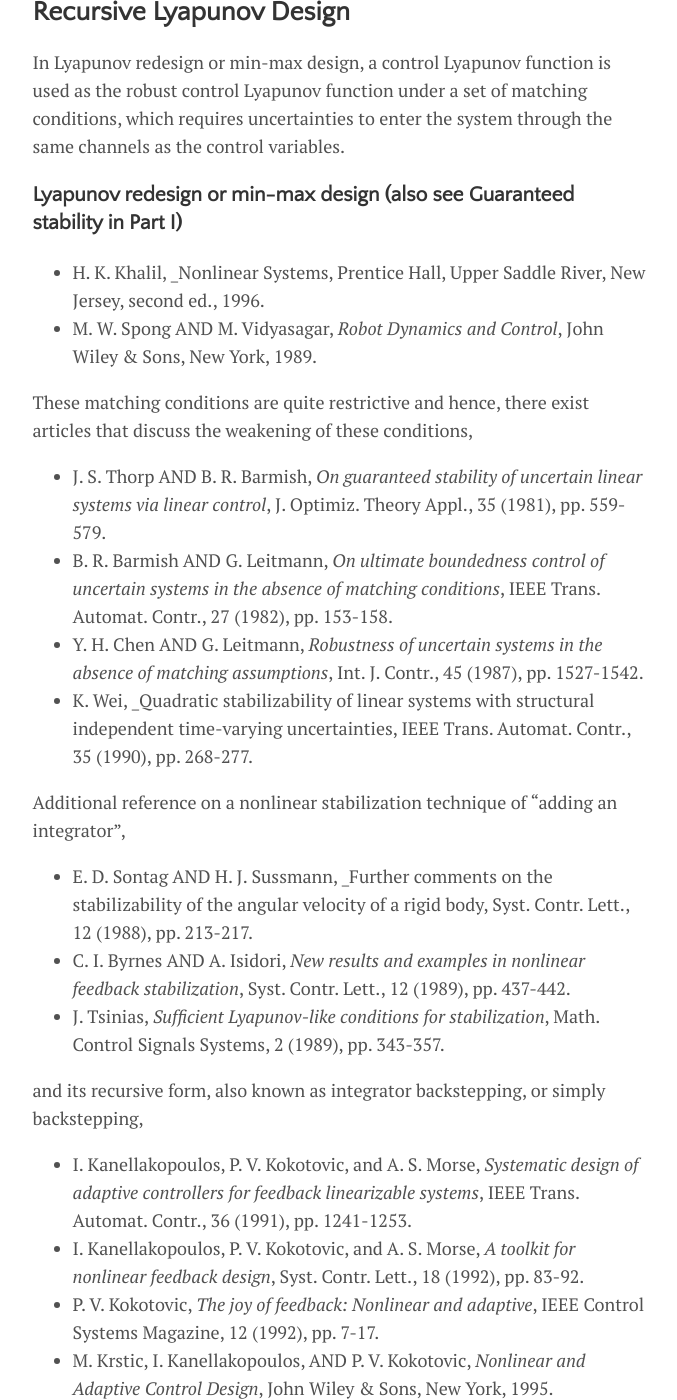
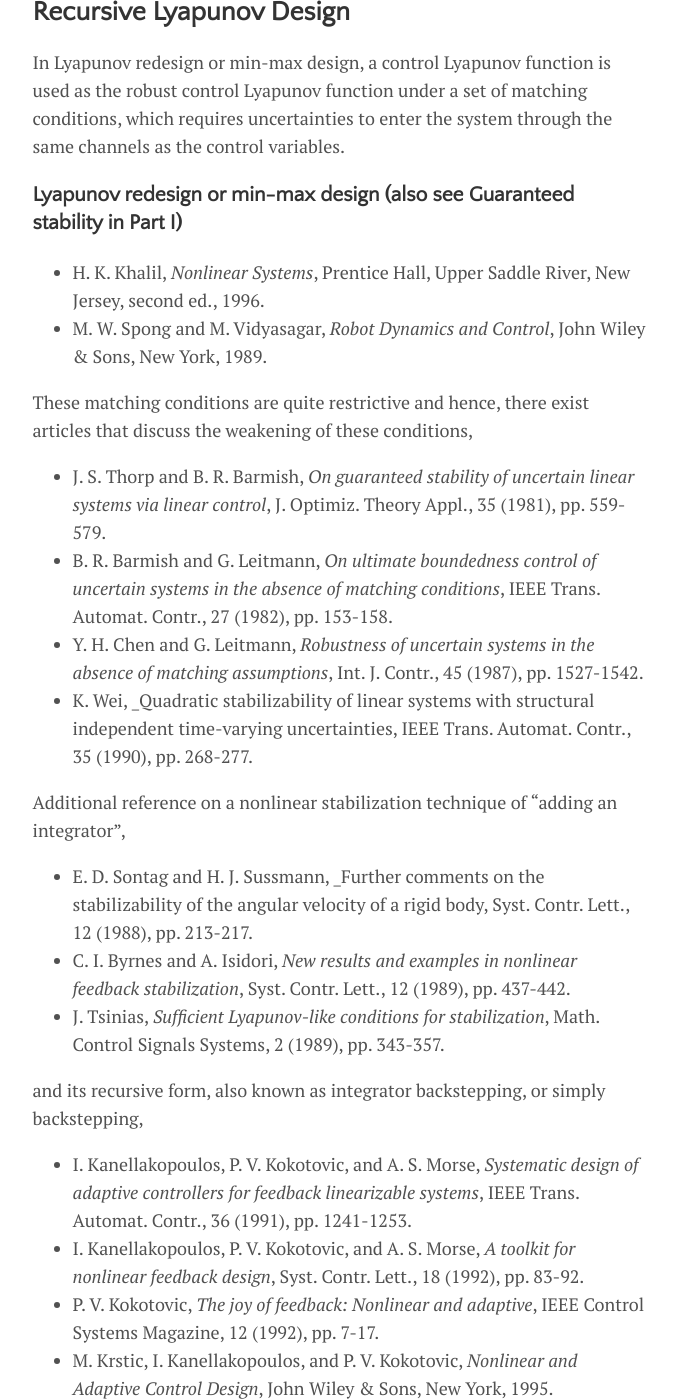
Before and after one commit to CheeGY/cheegy.github.io, a Jekyll site: the page built from _posts/2021-01-11-IntroChapterFreemanP2.md, in a window 1280 px wide and 1400 px high, scrolled down 3669 px. Shown: the whole window, without its empty margins (300-977 px from the left). Built offline with Jekyll 4.4.1, drawn with Linux system fonts in a browser that asks for light colours; formulas are drawn with MathJax 3; some of the changed text lies outside the part shown.

```diff
--- a/_posts/2021-01-11-IntroChapterFreemanP2.md
+++ b/_posts/2021-01-11-IntroChapterFreemanP2.md
@@ -8,7 +8,7 @@ tags:
 - nonlinear control
 image: post6.jpg
 ---
-This is a continuation of the presentation of key ideas from Chapter 1 of the book, "Robust Nonlinear Control Design", by R. Freeman and P. Kokotovic. For each idea/concept presented, references are stated explicitly (titles, authors etc.). This is to facilitate referencing and search in the future.
+This is a continuation of the presentation of key ideas from Chapter 1 of the book, _Robust Nonlinear Control Design_, by R. Freeman and P. Kokotovic. For each idea/concept presented, references are stated explicitly (titles, authors etc.). This is to facilitate referencing and search in the future.
 
 ---
 
@@ -52,23 +52,23 @@ However, this is often difficult to compute. Looking from another perspective, i
 ### Inverse problems in optimal control
 **LTI systems**
 - R. E. Kalman, _When is a linear control system optimal?_, Trans. ASME Set. D: J. Basic Eng., 86 (1964), pp. 1-10.
-- B. D. O. Anderson AND J. B. Moore, _Linear Optimal Control_, Prentice-Hall, Englewood Cliffs, New Jersey, 1971.
+- B. D. O. Anderson and J. B. Moore, _Linear Optimal Control_, Prentice-Hall, Englewood Cliffs, New Jersey, 1971.
 - B. P. Molinari, _The stable regulator problem and its inverse_, IEEE Trans. Automat. Contr., 18 (1973), pp. 454-459.
 
 **Nonlinear systems**
 - D. H. Jacoson, _Extensions of Linear-Quadratic Contol_, Optimization and Matrix Theory, Academic Press, London, 1977.
 - D. H. Jacoson, D. H. Martin, M. Pachter, and T. Geveci, _Extensions of Linear-Quadratic Contol Theory_, vol. 27 of Lecture Notes in Control and Information Sciences, SpringerVerlag, Berlin, 1980.
 - S. T. Glad, _Robustness of nonlinear state feedback - A survey_, Automatica, 23 (1987), pp. 425-435.
-- P. J. Moylan AND B. D. O. Anderson, _Nonlinear regulator theory and an inverse optimal control problem_, IEEE Trails. Automat. Contr., 18 (1973), pp. 460-464.
+- P. J. Moylan and B. D. O. Anderson, _Nonlinear regulator theory and an inverse optimal control problem_, IEEE Trails. Automat. Contr., 18 (1973), pp. 460-464.
 - P. J. Moylan, Implications of passivity in a class of nonlinear systems, IEEE Trans. Automat. Contr., 19 (1974), pp. 373-381.
-- C. A. Harvey AND G. Stein, _Quadratic weights for asymptotic regulator properties_, IEEE Trans. Automat. Contr., 23 (1978), pp. 378-387.
+- C. A. Harvey and G. Stein, _Quadratic weights for asymptotic regulator properties_, IEEE Trans. Automat. Contr., 23 (1978), pp. 378-387.
 
 **Homogenous systems**
 - H. Hermes, _Asymptotically stabilizing feedback controls_, J. Differential Equations, 92 (1991), pp. 76-89.
 - H. Hermes, _Asymptotically stabilizing feedback controls and the nonlinear regulator problem_, SIAM J. Contr. Optimiz., 29 (1991), pp. 185-196.
 
 In this book, the approach to solve this inverse problem is to pose it as a two-person zero-sum differential game, referenced from
-- T. Basar AND G. J. Olsder, _Dynamic Noncooperative Game Theory_, Academic Press, London, 1982.
+- T. Basar and G. J. Olsder, _Dynamic Noncooperative Game Theory_, Academic Press, London, 1982.
 
 ---
 
@@ -77,31 +77,31 @@ In this book, the approach to solve this inverse problem is to pose it as a two-
 In Lyapunov redesign or min-max design, a control Lyapunov function is used as the robust control Lyapunov function under a set of matching conditions, which requires uncertainties to enter the system through the same channels as the control variables.
 
 ### Lyapunov redesign or min-max design (also see Guaranteed stability in Part I)
-- H. K. Khalil, _Nonlinear Systems, Prentice Hall, Upper Saddle River, New Jersey, second ed., 1996.
-- M. W. Spong AND M. Vidyasagar, _Robot Dynamics and Control_, John Wiley & Sons, New York, 1989.
+- H. K. Khalil, _Nonlinear Systems_, Prentice Hall, Upper Saddle River, New Jersey, second ed., 1996.
+- M. W. Spong and M. Vidyasagar, _Robot Dynamics and Control_, John Wiley & Sons, New York, 1989.
 
 These matching conditions are quite restrictive and hence, there exist articles that discuss the weakening of these conditions,
-- J. S. Thorp AND B. R. Barmish, _On guaranteed stability of uncertain linear systems via linear control_, J. Optimiz. Theory Appl., 35 (1981), pp. 559-579.
-- B. R. Barmish AND G. Leitmann, _On ultimate boundedness control of uncertain systems in the absence of matching conditions_, IEEE Trans. Automat. Contr., 27 (1982), pp. 153-158.
-- Y. H. Chen AND G. Leitmann, _Robustness of uncertain systems in the absence of matching assumptions_, Int. J. Contr., 45 (1987), pp. 1527-1542.
+- J. S. Thorp and B. R. Barmish, _On guaranteed stability of uncertain linear systems via linear control_, J. Optimiz. Theory Appl., 35 (1981), pp. 559-579.
+- B. R. Barmish and G. Leitmann, _On ultimate boundedness control of uncertain systems in the absence of matching conditions_, IEEE Trans. Automat. Contr., 27 (1982), pp. 153-158.
+- Y. H. Chen and G. Leitmann, _Robustness of uncertain systems in the absence of matching assumptions_, Int. J. Contr., 45 (1987), pp. 1527-1542.
 - K. Wei, _Quadratic stabilizability of linear systems with structural independent time-varying uncertainties, IEEE Trans. Automat. Contr., 35 (1990), pp. 268-277.
 
 Additional reference on a nonlinear stabilization technique of "adding an integrator",
-- E. D. Sontag AND H. J. Sussmann, _Further comments on the stabilizability of the angular velocity of a rigid body, Syst. Contr. Lett., 12 (1988), pp. 213-217.
-- C. I. Byrnes AND A. Isidori, _New results and examples in nonlinear feedback stabilization_, Syst. Contr. Lett., 12 (1989), pp. 437-442.
+- E. D. Sontag and H. J. Sussmann, _Further comments on the stabilizability of the angular velocity of a rigid body, Syst. Contr. Lett., 12 (1988), pp. 213-217.
+- C. I. Byrnes and A. Isidori, _New results and examples in nonlinear feedback stabilization_, Syst. Contr. Lett., 12 (1989), pp. 437-442.
 - J. Tsinias, _Sufficient Lyapunov-like conditions for stabilization_, Math. Control Signals Systems, 2 (1989), pp. 343-357.
 
 and its recursive form, also known as integrator backstepping, or simply backstepping,
 - I. Kanellakopoulos, P. V. Kokotovic, and A. S. Morse, _Systematic design of adaptive controllers for feedback linearizable systems_, IEEE Trans. Automat. Contr., 36 (1991), pp. 1241-1253.
 - I. Kanellakopoulos, P. V. Kokotovic, and A. S. Morse, _A toolkit for nonlinear feedback design_, Syst. Contr. Lett., 18 (1992), pp. 83-92.
 - P. V. Kokotovic, _The joy of feedback: Nonlinear and adaptive_, IEEE Control Systems Magazine, 12 (1992), pp. 7-17.
-- M. Krstic, I. Kanellakopoulos, AND P. V. Kokotovic, _Nonlinear and Adaptive Control Design_, John Wiley & Sons, New York, 1995.
+- M. Krstic, I. Kanellakopoulos, and P. V. Kokotovic, _Nonlinear and Adaptive Control Design_, John Wiley & Sons, New York, 1995.
 
 For the nonlinear robust control problem formulated in this book, backstepping leads to a structural strict feedback condition, under which a robust control Lyapunov function can be constructed systematically. References for this robust form of backstepping can be found in
-- R. A. Freeman AND P. V. Kokotovic, _Backstepping design of robust controllers for a class of nonlinear systems_, in Proceedings of the IFAC Nonlinear Control Systems Design Symposium, Bordeaux, France, June 1992, pp. 307-312.
-- R. Marino AND P. Tomei, _Robust stabilization or feedback linearizable time-varying uncertain nonlinear systems_, Automatica, 29 (1993), pp. 181-189.
-- R. Marino AND P. Tomei, _Nonlinear Control Design: Geometric, Adaptive, and Robust_, Prentice Hall, London, 1995.
-- Y. H. Chen AND G. Leitmann, _Robustness of uncertain systems in the absence of matching assumptions_, Int. J. Contr., 45 (1987), pp. 1527-1542.
+- R. A. Freeman and P. V. Kokotovic, _Backstepping design of robust controllers for a class of nonlinear systems_, in Proceedings of the IFAC Nonlinear Control Systems Design Symposium, Bordeaux, France, June 1992, pp. 307-312.
+- R. Marino and P. Tomei, _Robust stabilization or feedback linearizable time-varying uncertain nonlinear systems_, Automatica, 29 (1993), pp. 181-189.
+- R. Marino and P. Tomei, _Nonlinear Control Design: Geometric, Adaptive, and Robust_, Prentice Hall, London, 1995.
+- Y. H. Chen and G. Leitmann, _Robustness of uncertain systems in the absence of matching assumptions_, Int. J. Contr., 45 (1987), pp. 1527-1542.
 - Z. Qu, _Robust control of nonlinear uncertain systems under generalized matching conditions_, Automatica, 29 (1993), pp. 985-998.
 
 A main concern with robust backstepping is the application of high gains, which causes high magnitude chattering in the control input. To overcome this, a flattened robust control Lyapunov function is introduced to reduce this chattering effect.
```
